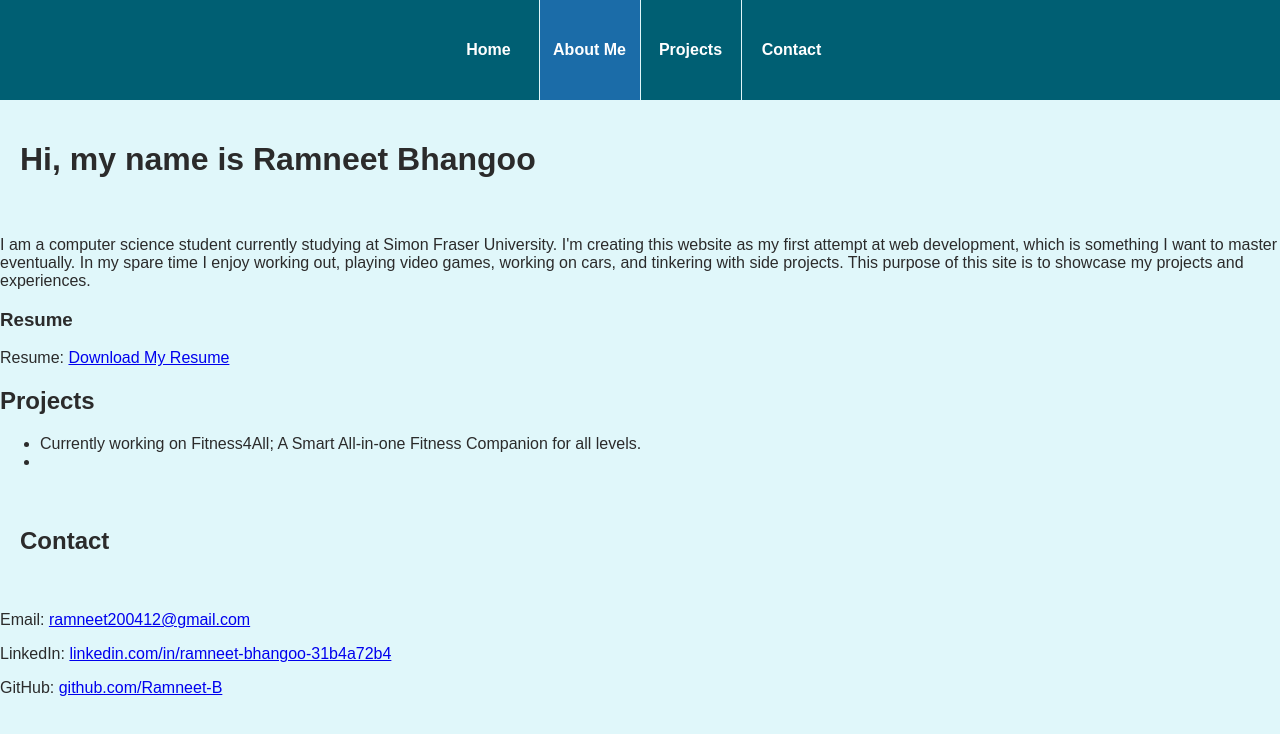
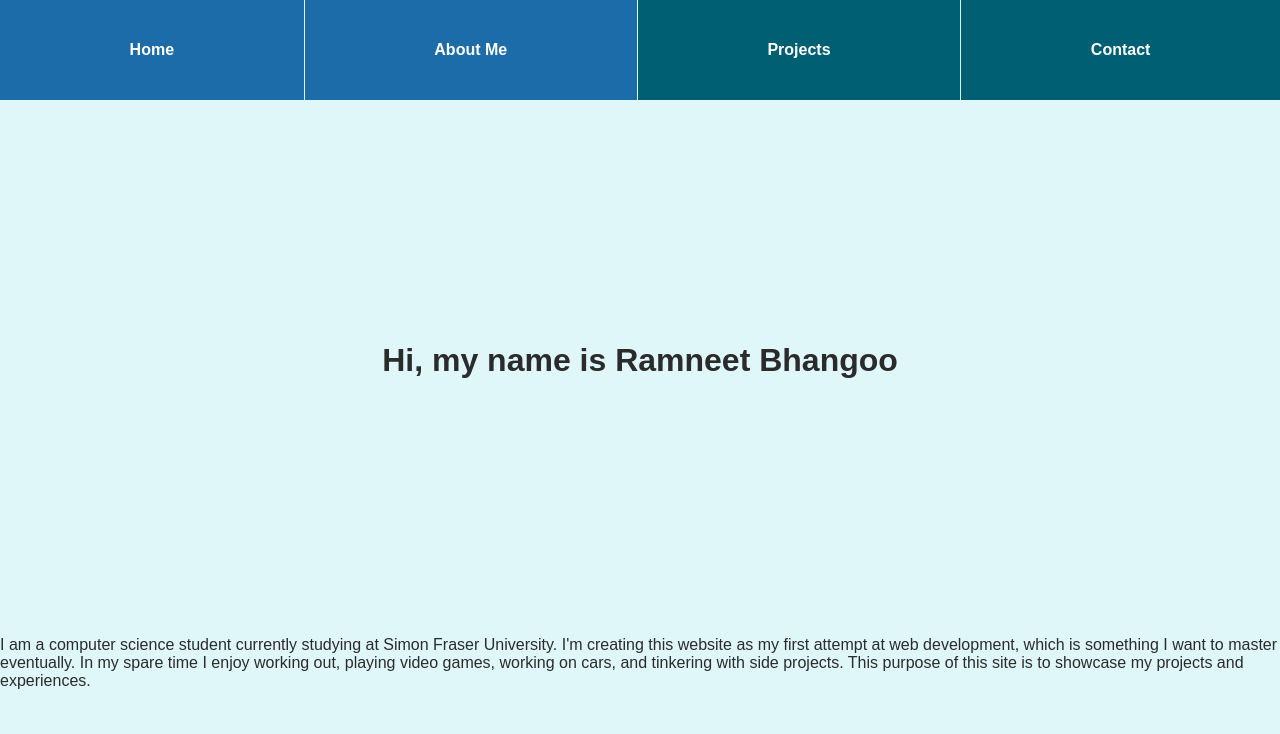
Before and after one commit to Ramneet-B/Ramneet-B.github.io, a plain HTML site: page index.html in a window 1280 px wide. Drawn offline with Linux system fonts and the light colour scheme.

Commit message:
Made all the tabs for each section

```diff
--- a/index.html
+++ b/index.html
@@ -23,27 +23,5 @@
         In my spare time I enjoy working out, playing video games, working on cars, and tinkering with side projects.
         This purpose of this site is to showcase my projects and experiences.
     </p>
-    <h3>Resume</h3>
-    <p>Resume: <a href="documents/Ramneet Resume (1).pdf.pdf" target="_blank">Download My Resume</a></p>
-    </section>
-    <section id="projects">
-        <div class="projects">
-            <h2>Projects</h2>
-        </div>
-        <ul>
-            <li>Currently working on Fitness4All; A Smart All-in-one Fitness Companion for all levels.</li>
-            <li></li>
-        </ul>
-    </section>
-    <section id="contact">
-        <div class="contact">
-            <h2>Contact</h2>
-        </div>
-        <p>Email: <a href="mailto:ramneet200412@gmail.com">ramneet200412@gmail.com</a></p>
-        <p>LinkedIn: <a href="https://www.linkedin.com/in/ramneet-bhangoo-31b4a72b4/" target="_blank">linkedin.com/in/ramneet-bhangoo-31b4a72b4</a></p>
-        <p>GitHub: <a href="https://github.com/Ramneet-B" target="_blank">github.com/Ramneet-B</a></p>
-    </section>
-
-
 </body>
 </html>
--- a/style.css
+++ b/style.css
@@ -9,6 +9,15 @@ body{
     flex-direction: column;
     padding: 20px;
 }
+.content {
+    display: flex;
+    flex-direction: column;
+    align-items: center;
+    justify-content: center;
+    text-align: center;
+    padding: 20px;
+    min-height: 60vh;
+}
 .tab {
     display: flex;
     justify-content: center;
@@ -16,10 +25,10 @@ body{
     padding: 0;
 }
 .tab a {
+    flex-grow: 1;
     display: flex;
     align-items: center;
     justify-content: center;
-    width: 100px;
     height: 100px;
     color: white;
     text-decoration: none;
```
Also changed, not shown: about.html (+1 -1 lines), contact.html (added, +25 -0 lines), projects.html (added, +25 -0 lines).
